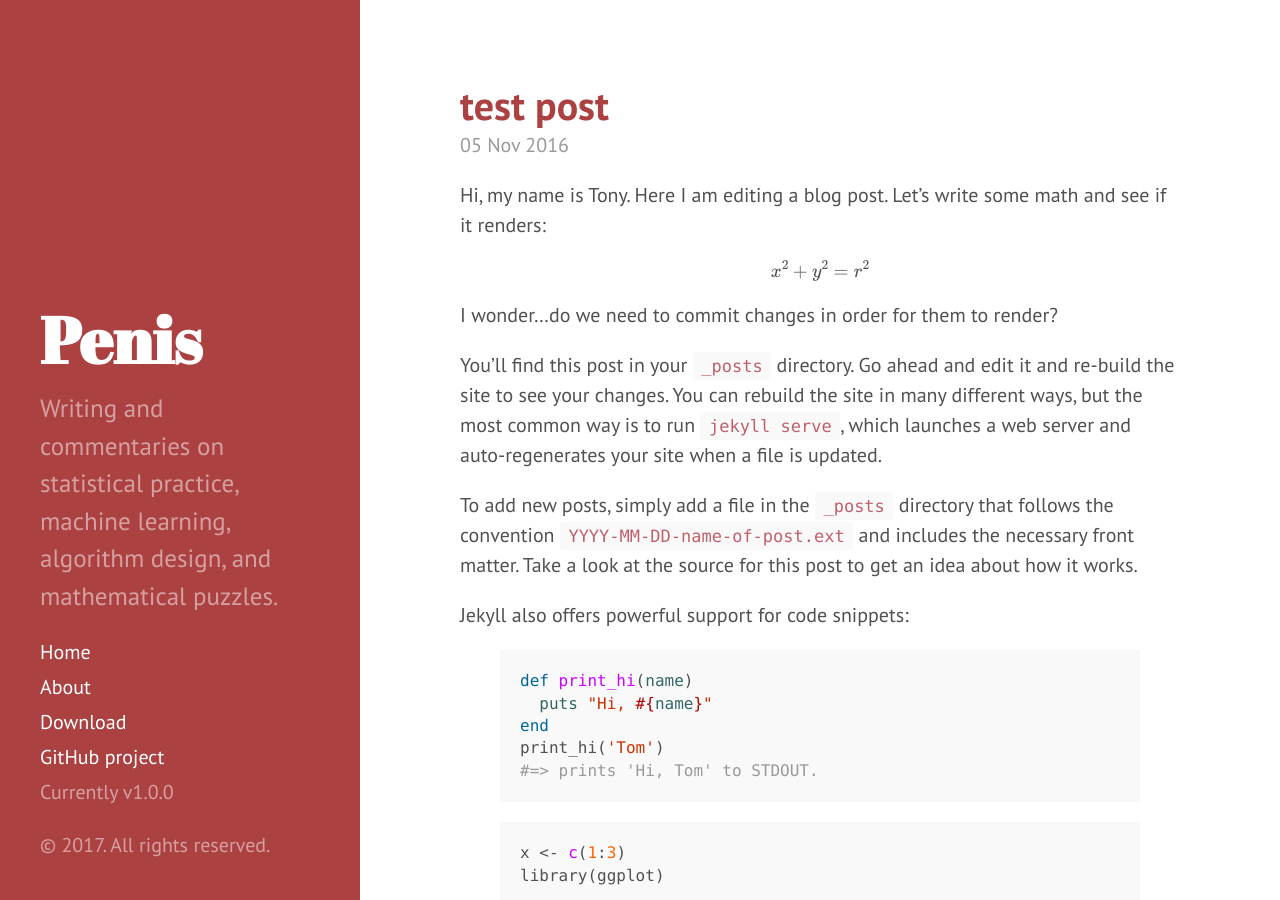
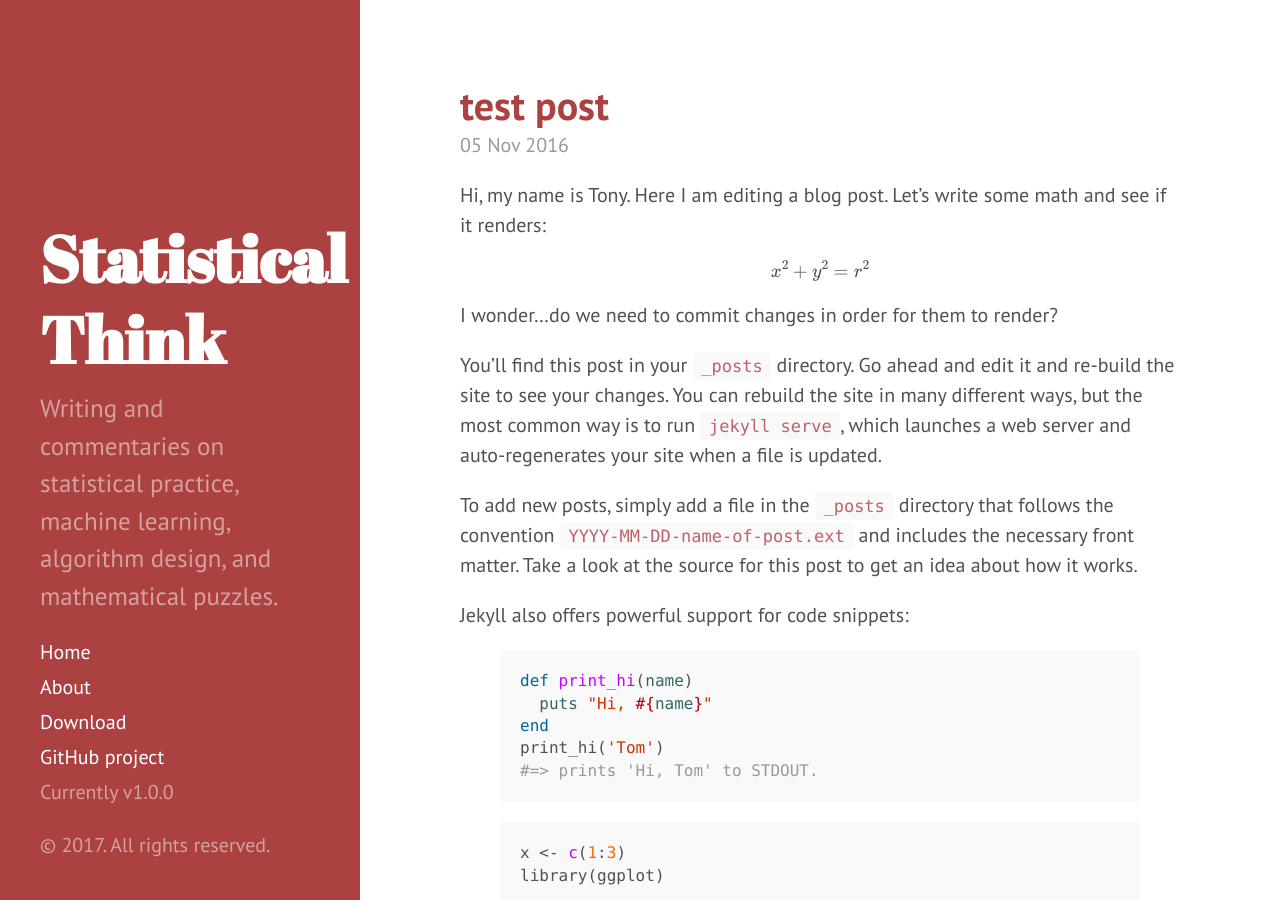
Before and after one commit to vant266/vant266.github.io, a Jekyll site: the page built from index.html, in a window 1280 px wide and 900 px high. Built offline with Jekyll 4.4.1, drawn with Linux system fonts in a browser that asks for light colours; formulas are drawn with MathJax 3; a script that is not in the unit is left out; the list of posts is cut into pages by our own code.

Commit message:
updated site

```diff
--- a/_config.yml
+++ b/_config.yml
@@ -7,7 +7,7 @@ permalink:        pretty
 # relative_permalinks: true
 
 # Setup
-title:            Penis
+title:            Statistical Think
 tagline:          'A Jekyll theme'
 description:      'Writing and commentaries on statistical practice, machine learning,
                     algorithm design, and mathematical puzzles.'
```
